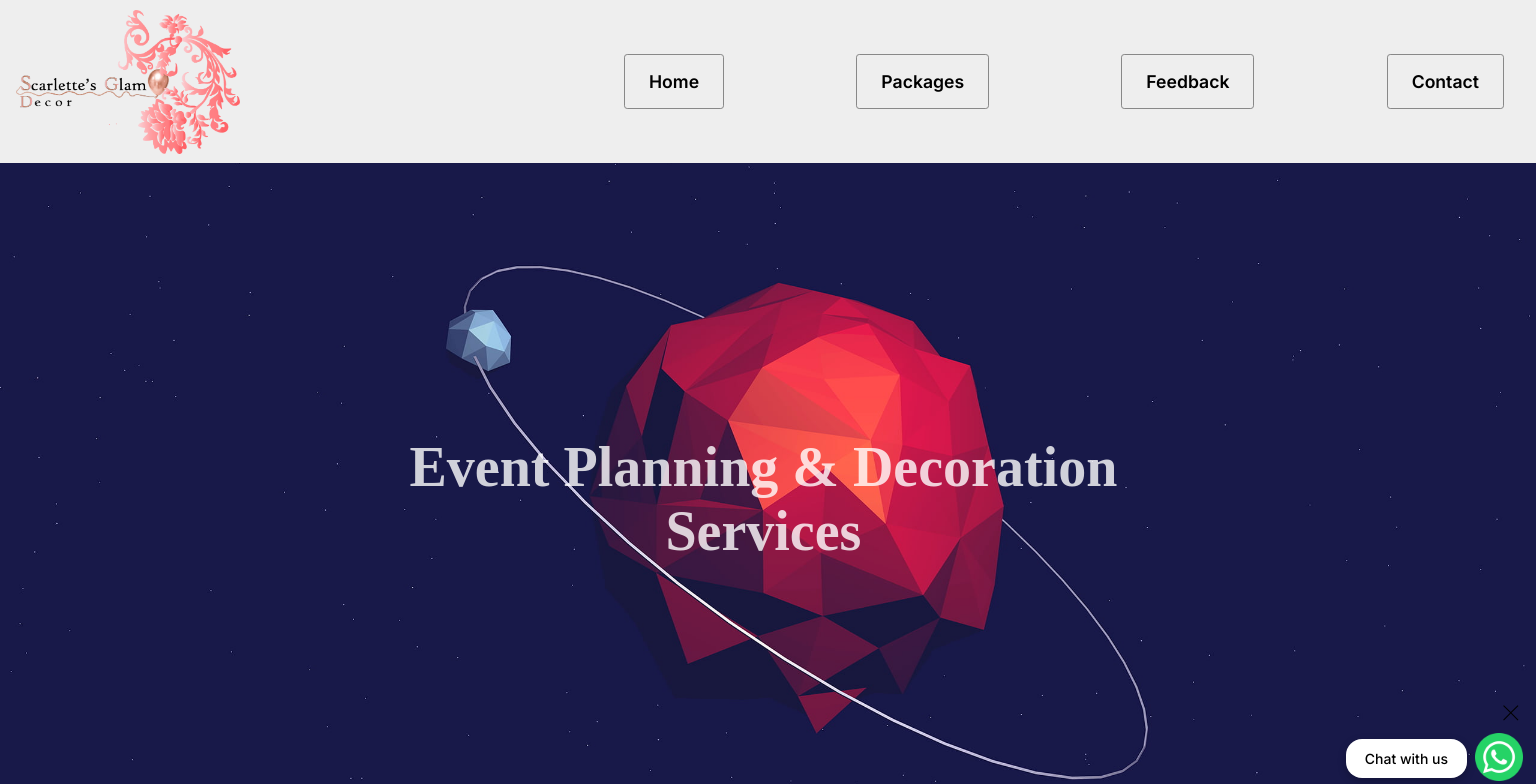
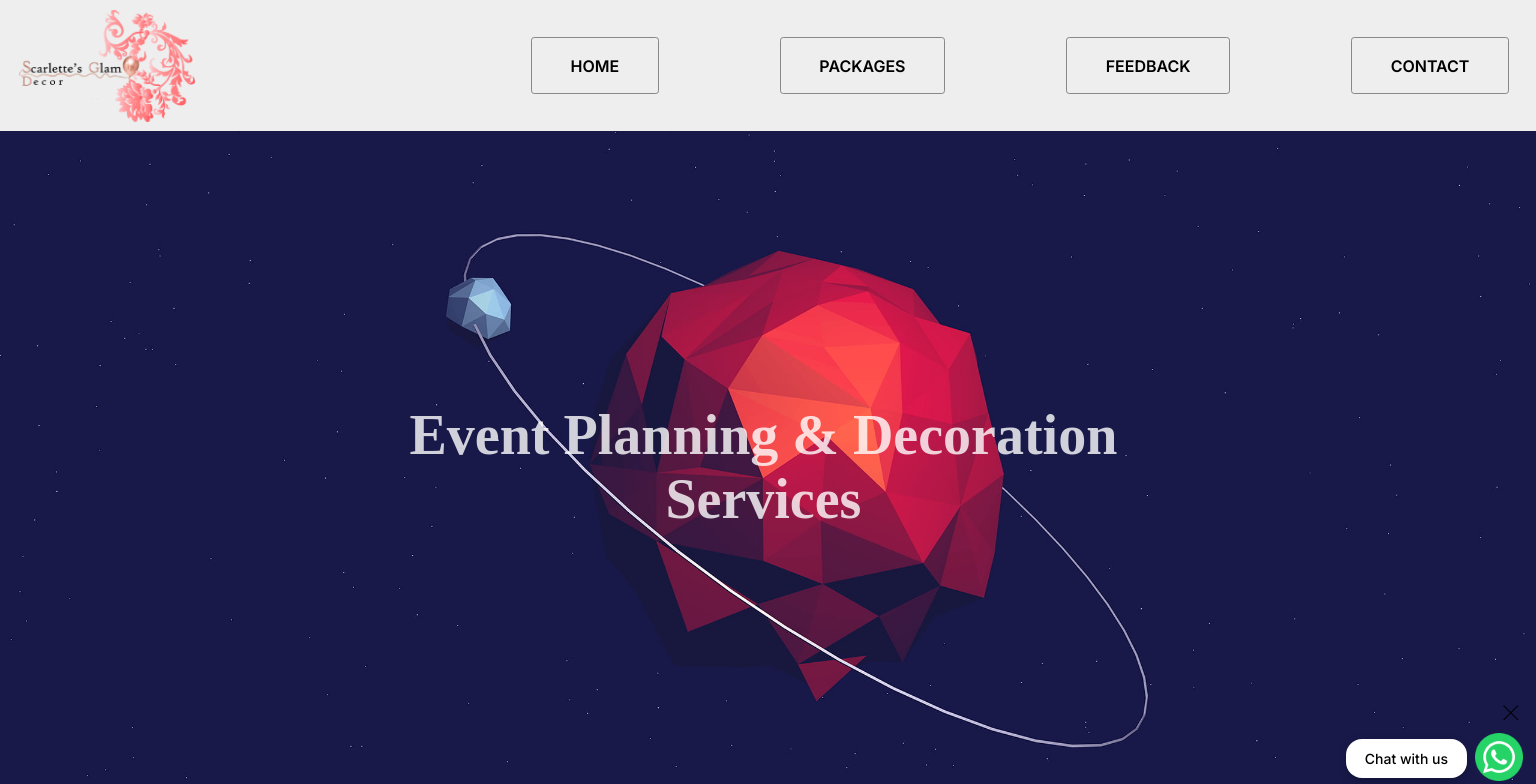
Before and after one commit to 2Kelvin/scarlettes-glam-decor, a React (Create React App) app: page / in a window 1536 px wide. Shown: the top 784 px of the page. Built offline with nearby package versions, Linux system fonts and the light colour scheme; a web font is replaced by a local one.

Commit message:
fix navigation responsiveness

```diff
--- a/src/components/Navbar/Navbar.css
+++ b/src/components/Navbar/Navbar.css
@@ -104,7 +104,8 @@ nav .topMenuIcon {
 
 @media screen and (min-width: 730px) {
     nav .menuLinks {
-        padding-left: 7rem;
+        padding-left: 8rem;
+        padding-right: 1rem;
     }
 
     nav .websiteLogo {
@@ -115,19 +116,19 @@ nav .topMenuIcon {
 
 @media screen and (min-width: 800px) {
     nav .menuLinks {
-        padding-left: 10rem;
+        padding-left: 9rem;
     }
 }
 
 @media screen and (min-width: 900px) {
     nav .websiteLogo {
-        height: 7rem;
-        width: 12rem;
+        height: 5rem;
+        width: 9rem;
     }
 
     nav .menuLinks {
-        padding-left: 11.5rem;
-        padding-right: 0.5rem;
+        padding-left: 10rem;
+        padding-right: 1.5rem;
     }
 
     nav .menuLinks a {
@@ -141,12 +142,13 @@ nav .topMenuIcon {
 
 @media screen and (min-width: 1000px) {
     nav .websiteLogo {
-        height: 9rem;
-        width: 14rem;
+        height: 7rem;
+        width: 11rem;
     }
 
     nav .menuLinks a {
         font-size: 1rem;
+        padding: 0.8rem 1.5rem;
     }
 }
 
@@ -166,72 +168,73 @@ nav .topMenuIcon {
 
 @media screen and (min-width: 1100px) {
     nav .menuLinks {
-        padding-left: 18rem;
-        padding-right: 1rem;
+        padding-left: 16rem;
+    }
+
+    nav .menuLinks a {
+        padding: 1.1rem 2rem;
+    }
+
+    nav .websiteLogo {
+        margin-left: 1rem;
     }
 }
 
-@media screen and (min-width: 1360px) {
+@media screen and (min-width: 1300px) {
     nav .menuLinks {
-        padding-left: 20rem;
-        padding-right: 1rem;
+        padding-left: 17rem;
+    }
+
+    nav .menuLinks a {
+        text-transform: uppercase;
+        padding: 1.1rem 2.4rem;
+    }
+}
+
+@media screen and (min-width: 1400px) {
+    nav .menuLinks {
+        padding-left: 19rem;
+    }
+}
+
+@media screen and (min-width: 1500px) {
+    nav .menuLinks {
+        padding-left: 21rem;
+    }
+}
+
+@media screen and (min-width: 1600px) {
+    nav .menuLinks {
+        padding-left: 27rem;
+    }
+
+    nav .menuLinks a {
+        padding: 1.1rem 3rem;
+    }
+}
+
+@media screen and (min-width: 1700px) {
+    nav .menuLinks {
+        padding-left: 30rem;
     }
 
     nav .menuLinks a {
         font-size: 1.1rem;
     }
-
-    nav {
-        margin: 0.6rem 1rem;
-    }
-}
-
-@media screen and (min-width: 1450px) {
-    nav .menuLinks {
-        padding-left: 24rem;
-    }
-}
-
-@media screen and (min-width: 1540px) {
-    nav .menuLinks {
-        padding-left: 27rem;
-    }
-}
-
-@media screen and (min-width: 1600px) {
-    nav .menuLinks {
-        padding-left: 29rem;
-    }
-
-    nav {
-        margin: 0.6rem 1.5rem;
-    }
-}
-
-@media screen and (min-width: 1690px) {
-    nav .menuLinks {
-        padding-left: 31rem;
-    }
-}
-
-@media screen and (min-width: 1735px) {
-    nav .menuLinks {
-        padding-left: 34rem;
-    }
-
-    nav .menuLinks a {
-        font-size: 1.2rem;
-    }
 }
 
 @media screen and (min-width: 1800px) {
     nav .menuLinks {
-        padding-left: 40rem;
+        padding-left: 35rem;
+    }
+
+    nav .menuLinks a {
+        padding: 1.2rem 3.5rem;
     }
 }
 
 @media screen and (min-width: 1900px) {
     nav .menuLinks {
-        padding-left: 45rem;
+        padding-left: 40rem;
     }
 }
```
